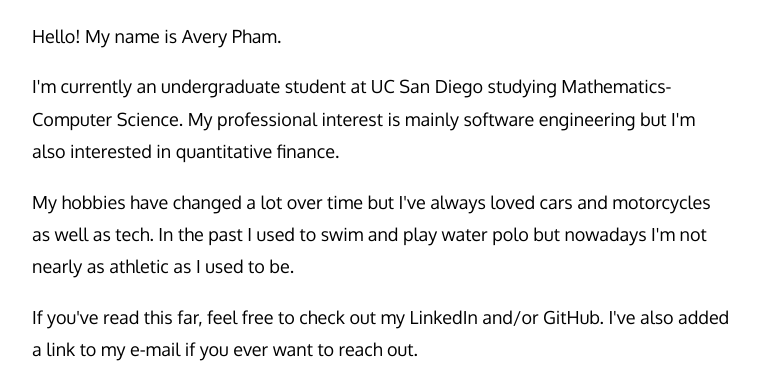
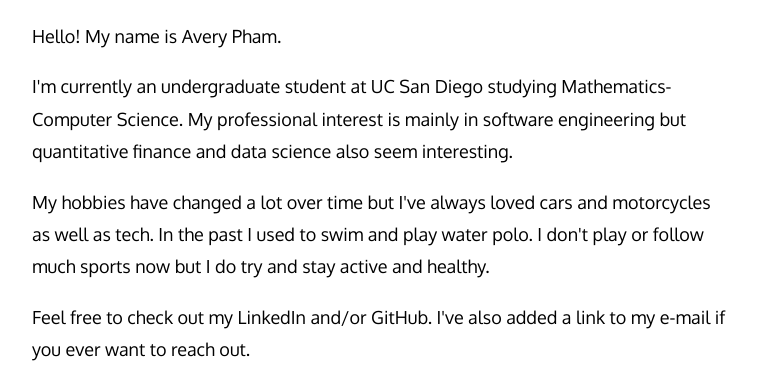
Before and after one commit to phamavery/personal-website, a plain HTML site: page index.html in a window 1280 px wide. Shown: the top 381 px of the page, without its empty margins (258-1017 px from the left). Drawn offline with Linux system fonts and the light colour scheme.

Commit message:
update text

```diff
--- a/index.html
+++ b/index.html
@@ -15,10 +15,11 @@
 
   <p>Hello! My name is Avery Pham.</p>
   <p>I'm currently an undergraduate student at UC San Diego studying Mathematics-Computer Science.
-     My professional interest is mainly software engineering but I'm also interested in quantitative finance.</p>
+     My professional interest is mainly in software engineering but quantitative finance and data science also
+     seem interesting.</p>
   <p>My hobbies have changed a lot over time but I've always loved cars and motorcycles as well as tech. In the past I used to
-     swim and play water polo but nowadays I'm not nearly as athletic as I used to be. </p>
-  <p>If you've read this far, feel free to check out my LinkedIn and/or GitHub. I've also added a link to my e-mail if
+    swim and play water polo. I don't play or follow much sports now but I do try and stay active and healthy. </p>
+  <p>Feel free to check out my LinkedIn and/or GitHub. I've also added a link to my e-mail if
     you ever want to reach out.</p>
     <div class="bottom-text">
       <p><a href="mailto:adp002@ucsd.edu" target="_blank"><i class="fas fa-envelope fa-2x"></i></a>
```
